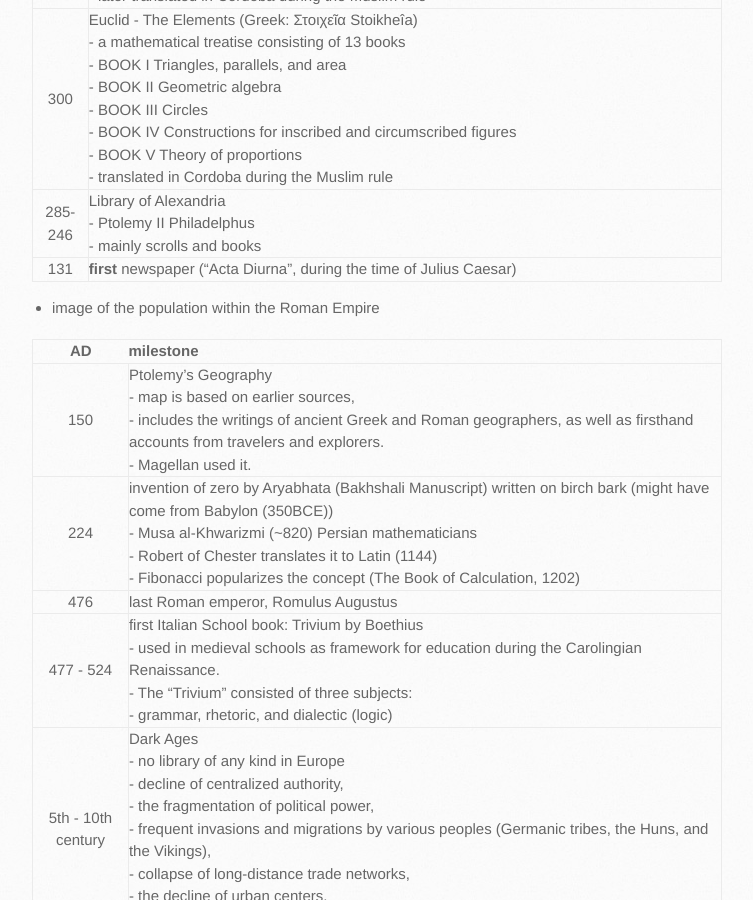
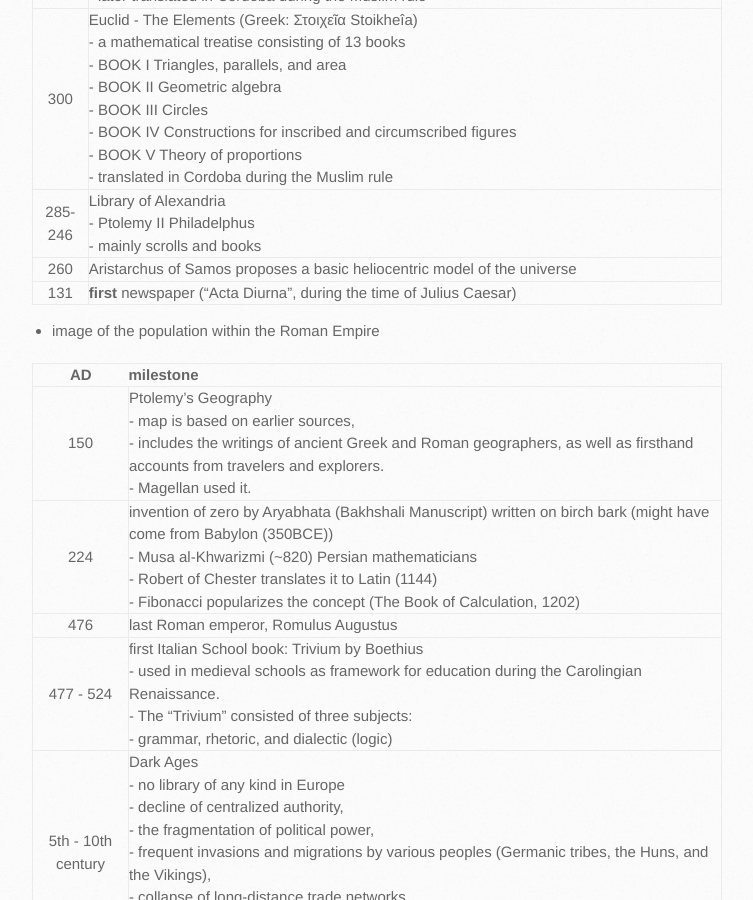
Before and after one commit to trumpfheller/trumpfheller.github.io, a Jekyll site: the page built from epistemologicalTree.md, in a window 1280 px wide and 900 px high, scrolled down 1321 px. Shown: the whole window, without its empty margins (128-881 px from the left). Built offline with Jekyll 4.4.1, drawn with Linux system fonts in a browser that asks for light colours.

Commit message:
Update epistemologicalTree.md

```diff
--- a/epistemologicalTree.md
+++ b/epistemologicalTree.md
@@ -28,6 +28,7 @@ layout: default
 | 350 | Aristotle's "Posterior Analytics," Aristotle's Organon<br>- introduces the concept of demonstration (apodeixis) as a method for acquiring scientific knowledge based on logical inference from first principles (axioms) and necessary truths, the structure of syllogistic reasoning and the criteria for valid scientific inference<br>- laying the groundwork for later developments in logic and epistemology.<br>- later translated in Cordoba during the Muslim rule |
 | 300 | Euclid - The Elements (Greek: Στοιχεῖα Stoikheîa)<br>- a mathematical treatise consisting of 13 books<br>- BOOK I Triangles, parallels, and area<br>- BOOK II Geometric algebra<br>- BOOK III Circles<br>- BOOK IV Constructions for inscribed and circumscribed figures<br>- BOOK V Theory of proportions<br>- translated in Cordoba during the Muslim rule |
 | 285-246 | Library of Alexandria<br>- Ptolemy II Philadelphus<br>- mainly scrolls and books |
+| 260 | Aristarchus of Samos proposes a basic heliocentric model of the universe |
 | 131 | **first** newspaper ("Acta Diurna", during the time of Julius Caesar) |
 
 * image of the population within the Roman Empire
```
